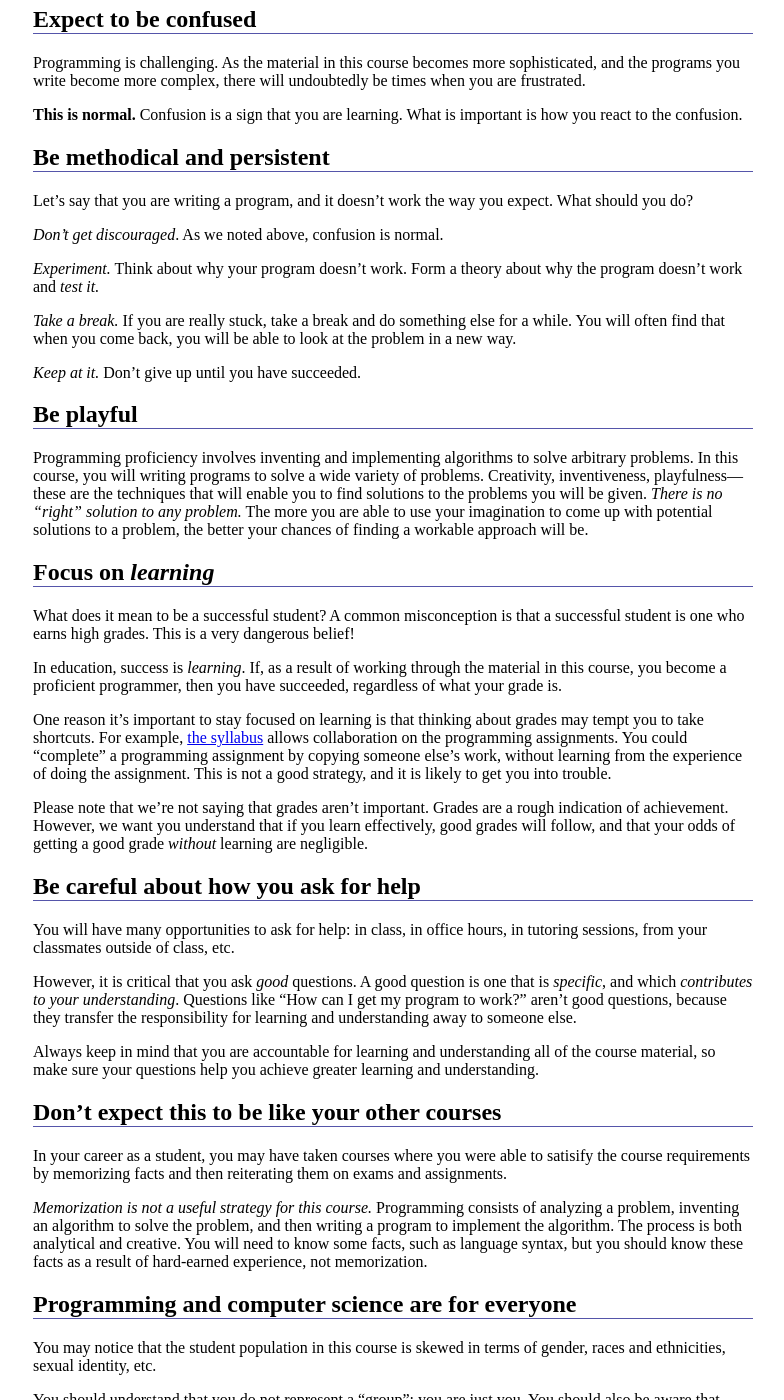
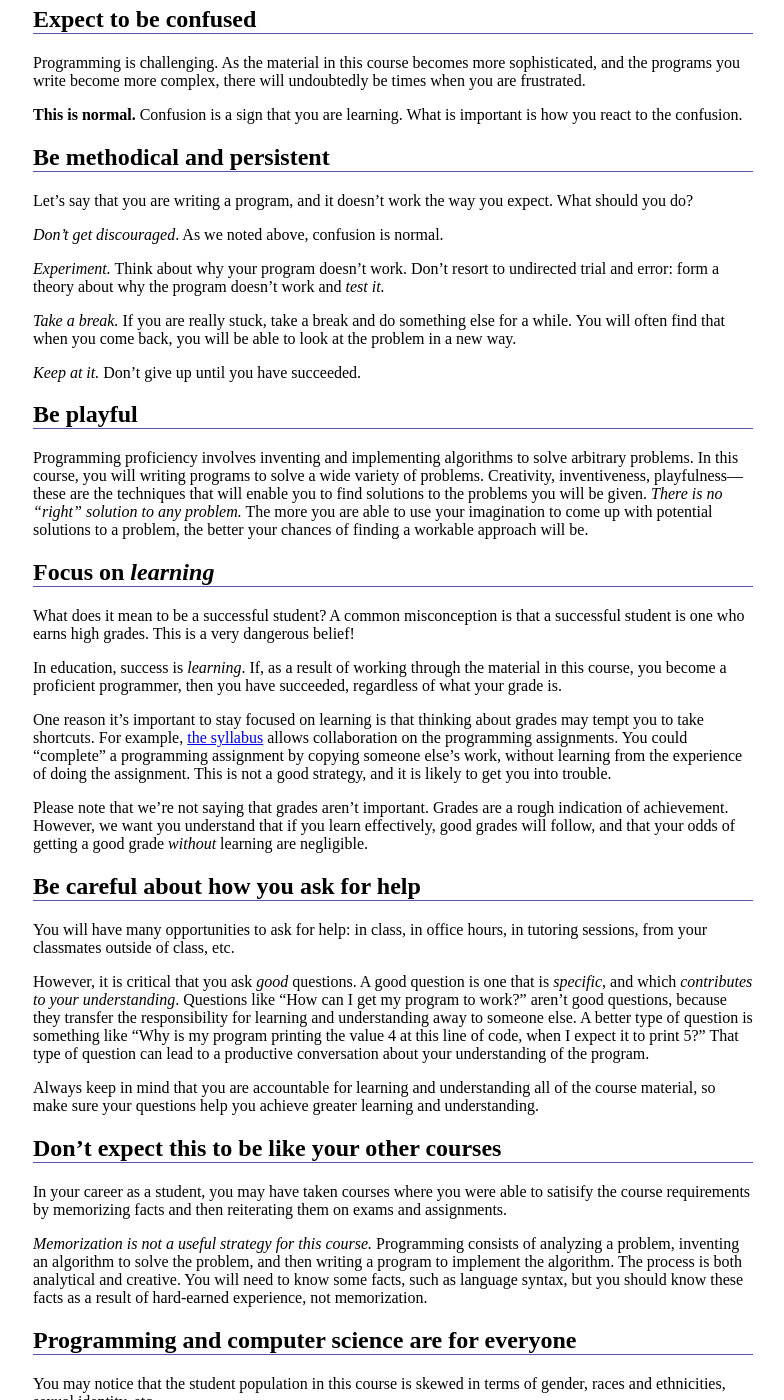
Before and after one commit to ycpcs/cs101-spring2015, a Jekyll site: the page built from success.md, in a window 1280 px wide and 1400 px high, scrolled down 716 px. Shown: the whole window, without its empty margins (247-1031 px from the left). Built offline with Jekyll 4.4.1, drawn with Linux system fonts in a browser that asks for light colours; Markdown is read by kramdown in place of the engine named in the settings; some of the changed text lies outside the part shown.

Commit message:
changes suggested by Dave B

```diff
--- a/success.md
+++ b/success.md
@@ -37,7 +37,7 @@ Let's say that you are writing a program, and it doesn't work the way you expect
 
 *Don't get discouraged*.  As we noted above, confusion is normal.
 
-*Experiment.*  Think about why your program doesn't work.  Form a theory about why the program doesn't work and *test it.*
+*Experiment.*  Think about why your program doesn't work.   Don't resort to undirected trial and error: form a theory about why the program doesn't work and *test it.*
 
 *Take a break.*  If you are really stuck, take a break and do something else for a while.  You will often find that when you come back, you will be able to look at the problem in a new way.
 
@@ -61,7 +61,7 @@ Please note that we're not saying that grades aren't important.  Grades are a ro
 
 You will have many opportunities to ask for help: in class, in office hours, in tutoring sessions, from your classmates outside of class, etc.
 
-However, it is critical that you ask *good* questions.  A good question is one that is *specific*, and which *contributes to your understanding*.  Questions like "How can I get my program to work?" aren't good questions, because they transfer the responsibility for learning and understanding away to someone else.
+However, it is critical that you ask *good* questions.  A good question is one that is *specific*, and which *contributes to your understanding*.  Questions like "How can I get my program to work?" aren't good questions, because they transfer the responsibility for learning and understanding away to someone else.  A better type of question is something like "Why is my program printing the value 4 at this line of code, when I expect it to print 5?"  That type of question can lead to a productive conversation about your understanding of the program.
 
 Always keep in mind that you are accountable for learning and understanding all of the course material, so make sure your questions help you achieve greater learning and understanding.
 
@@ -91,7 +91,9 @@ This section describes some practices you should adopt in order to be successful
 
 *Work individually*.  Although you are allowed to collaborate on labs and assignments, you will learn more if you work mostly on your own.  Occasionally getting some help is OK, but ultimately it is your responsibility to learn the material, and you should never deny yourself opportunities to learn and discover on your own.
 
-*Start assignments early*.  The best way to complete a programming assignment is to start them early, and then work incrementally, making steady progress towards completion of the assignment's requirements.  If you waiting until the last minute, you are denying yourself the opportunity to maximize your learning experience.
+**START ASSIGNMENTS EARLY**.  The best way to complete a programming assignment is to start them early, and then work incrementally, making steady progress towards completion of the assignment's requirements.  If you waiting until the last minute, you are denying yourself the opportunity to maximize your learning experience.
+
+*Put in the time.*  A *minimum* expectation for college courses are that you should spend two hours outside of class for every hour in class.  For CS 101, it is very possible that you will need *more* than six hours per week outside of class to keep up.
 
 <!-- vim:set wrap: ­-->
 <!-- vim:set linebreak: -->
```
Also changed, not shown: other parts of success.md (+1 -1 lines).
